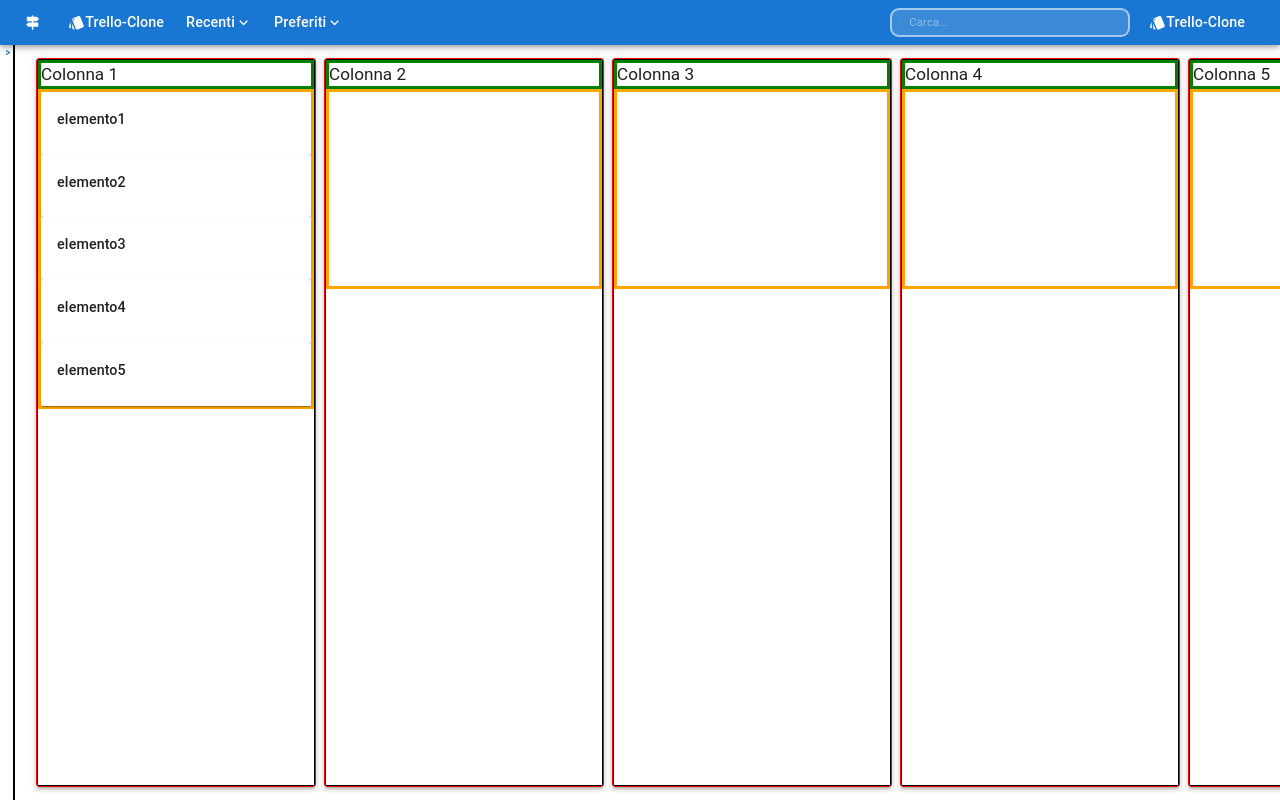
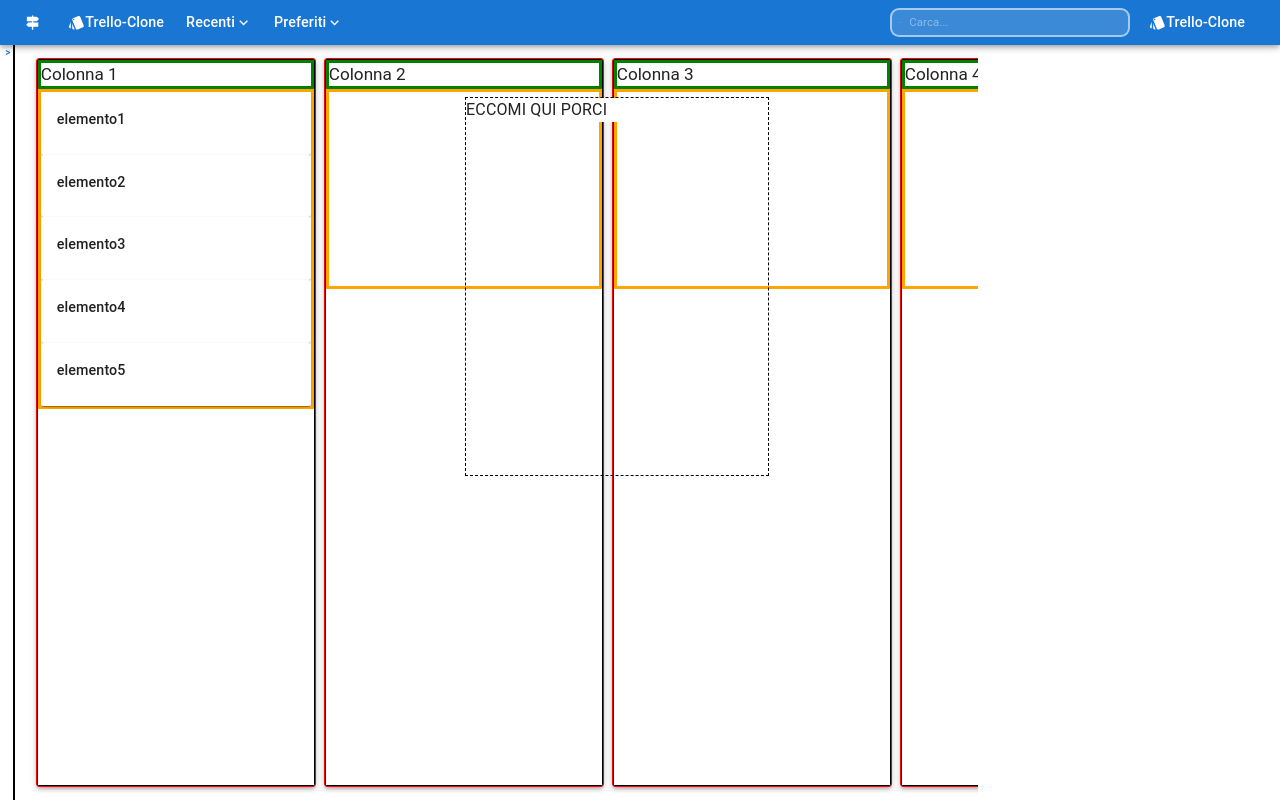
Before and after one commit to matteo9966/Trello-Clone, a React (Create React App) app: page / in a window 1280 px wide. Built offline with nearby package versions, Linux system fonts and the light colour scheme; what short-unique-id would draw is missing.

Commit message:
[UPDATE] code formatting

```diff
--- a/src/App.tsx
+++ b/src/App.tsx
@@ -2,6 +2,7 @@ import React from "react";
 import { Navbar } from "./components/Navbar";
 import DefaultDrawer from "./components/DefaultDrawer";
 import TasksList from "./components/TasksList";
+import TaskForm from "./components/TasksList/TaskForm";
 function App() {
   return (
     <div
@@ -21,6 +22,7 @@ function App() {
         <div style={{ display: "flex", height: "100%" }}>
           {<DefaultDrawer />}
           {<TasksList />}
+          {<TaskForm/>}
         </div>
       </div>
     </div>
--- a/src/components/DefaultDrawer/DrawerContent.tsx
+++ b/src/components/DefaultDrawer/DrawerContent.tsx
@@ -5,6 +5,7 @@ import PersonOutlineIcon from "@mui/icons-material/PersonOutline";
 import SettingsIcon from "@mui/icons-material/Settings";
 import { useDispatch } from "react-redux";
 import { closeDrawer } from "../../redux/drawerSlice";
+import { v4 as uuidv4 } from "uuid";
 
 const DrawerContent = () => {
   const dispatch = useDispatch();
@@ -85,7 +86,7 @@ const DrawerContent = () => {
           workspace,
           youreBulletinBoard,
         ].map((itemList) => {
-          return <ListItem>{itemList}</ListItem>;
+          return <ListItem key={uuidv4()}>{itemList}</ListItem>;
         })}
       </List>
     </Box>
--- a/src/components/DefaultDrawer/index.tsx
+++ b/src/components/DefaultDrawer/index.tsx
@@ -1,8 +1,8 @@
 import { Box, Button } from "@mui/material";
 import DrawerContent from "./DrawerContent";
 import { useDispatch, useSelector } from "react-redux";
-import {RootState } from "../../redux/store";
-import {openDrawer } from "../../redux/drawerSlice";
+import { RootState } from "../../redux/store";
+import { openDrawer } from "../../redux/drawerSlice";
 
 const DefaultDrawer = () => {
   const drawerState = useSelector((state: RootState) => state.drawer);
@@ -15,7 +15,7 @@ const DefaultDrawer = () => {
         display: "flex",
         minWidth: drawerState ? "300px" : "15px",
         height: "100%",
-        borderRight: '2px solid black',
+        borderRight: "2px solid black",
         transition: "min-width 0.5s ease 0s",
       }}
     >
--- a/src/components/MainPanel/ColumnDroppableArea.tsx
+++ b/src/components/MainPanel/ColumnDroppableArea.tsx
@@ -1,19 +1,35 @@
-import React from 'react'
-import {  Droppable } from "react-beautiful-dnd";
-import { Column } from '../../Classes/Column';
-import { ColumnItemDraggable } from './ColumnItemDraggable';
-export const ColumnDroppableArea:React.FC<{columnData:Column,children?:React.ReactNode}> = ({columnData,children}) => {
-    return (
-        <Droppable droppableId={columnData.ID}  type="ITEMS">
-          {(provided)=>{return (<div {...provided.droppableProps} ref={provided.innerRef} style={{width:'100%',height:'100%',minHeight:'200px', border:'3px solid orange'}}>
+import React from "react";
+import { Droppable } from "react-beautiful-dnd";
+import { Column } from "../../Classes/Column";
+import { ColumnItemDraggable } from "./ColumnItemDraggable";
+export const ColumnDroppableArea: React.FC<{
+  columnData: Column;
+  children?: React.ReactNode;
+}> = ({ columnData, children }) => {
+  return (
+    <Droppable droppableId={columnData.ID} type="ITEMS">
+      {(provided) => {
+        return (
+          <div
+            {...provided.droppableProps}
+            ref={provided.innerRef}
+            style={{
+              width: "100%",
+              height: "100%",
+              minHeight: "200px",
+              border: "3px solid orange",
+            }}
+          >
+            {columnData.items.map((item, index) => {
+              return (
+                <ColumnItemDraggable key={item.ID} index={index} item={item} />
+              );
+            })}
 
-              {columnData.items.map((item,index)=>{
-                  return(<ColumnItemDraggable key={item.ID} index={index} item={item}/>)
-              })}
-
-
-              {provided.placeholder}
-          </div>)}}
-        </Droppable>
-    )
-}
+            {provided.placeholder}
+          </div>
+        );
+      }}
+    </Droppable>
+  );
+};
--- a/src/components/MainPanel/dragLogic.ts
+++ b/src/components/MainPanel/dragLogic.ts
@@ -1,18 +1,15 @@
 import { DropResult } from "react-beautiful-dnd";
 import { useDispatch } from "react-redux";
-import { reorderColumns,reorderItems } from "../../redux/cardsSlice";
+import { reorderColumns, reorderItems } from "../../redux/cardsSlice";
 
 export const useMainPanel = () => {
   const dispatch = useDispatch();
 
   function onDragEnd(result: DropResult) {
-      console.log(result)
+    console.log(result);
     if (!result.destination) {
       return;
     }
-
-
-
 
     if (result.type === "COLONNA") {
       dispatch(
@@ -21,10 +18,17 @@ export const useMainPanel = () => {
           destinationIndex: result.destination.index,
         })
       );
-      return
+      return;
     }
-    if(result.type==="ITEMS"){
-       dispatch(reorderItems({destinationIndex:result.destination.index,sourceIndex:result.source.index,destinationestinationColumnID:result.destination.droppableId,sourceColumnID:result.source.droppableId}))
+    if (result.type === "ITEMS") {
+      dispatch(
+        reorderItems({
+          destinationIndex: result.destination.index,
+          sourceIndex: result.source.index,
+          destinationestinationColumnID: result.destination.droppableId,
+          sourceColumnID: result.source.droppableId,
+        })
+      );
     }
     //altrimenti fai il dispatch e passi source e destination index!
   }
--- a/src/components/MainPanel/index.tsx
+++ b/src/components/MainPanel/index.tsx
@@ -16,9 +16,7 @@ export const MainPanel = () => {
          in questo modo un elemento draggable potra essere droppato solo nel contenitore a cui appartiene!
          */
 
-    <DragDropContext
-      onDragEnd={onDragEnd}
-    >
+    <DragDropContext onDragEnd={onDragEnd}>
       <Droppable
         droppableId="droppable-main"
         direction="horizontal"
--- a/src/components/TasksList/Task.tsx
+++ b/src/components/TasksList/Task.tsx
@@ -7,6 +7,7 @@ import {
   Divider,
 } from "@mui/material";
 import { taskType } from "../../redux/taskSlice";
+import TaskForm from "./TaskForm";
 
 const Task: FC<taskType> = ({ title, description, parentShell }) => {
   return (
--- /dev/null
+++ b/src/components/TasksList/TaskForm.tsx
@@ -0,0 +1,29 @@
+import { ClickAwayListener, Paper } from "@mui/material";
+import { Box } from "@mui/system";
+
+const TaskForm = () => {
+  const rightList = (
+    <Box component="div">
+      {["membri", "lista", "prova", "prova"].map(() => {})}
+    </Box>
+  );
+
+  return (
+    <ClickAwayListener onClickAway={() => console.log("premutovia")}>
+      <Box
+        sx={{
+          width: "50%",
+          height: " 50%",
+          outline: " dashed 1px black",
+          position: "relative",
+          top: "7%",
+          right: "40%",
+        }}
+      >
+        <Paper elevation={0}>ECCOMI QUI PORCI</Paper>
+      </Box>
+    </ClickAwayListener>
+  );
+};
+
+export default TaskForm;
--- a/src/redux/cardsSlice.ts
+++ b/src/redux/cardsSlice.ts
@@ -1,53 +1,66 @@
-import { createSlice,PayloadAction  } from "@reduxjs/toolkit";
-import {board} from '../dummyData/Data'
-import reorderArray from '../HelperFunctions/reorderArray'
-import {reorderItems as reorderItemList} from '../HelperFunctions/reorderItems'
+import { createSlice, PayloadAction } from "@reduxjs/toolkit";
+import { board } from "../dummyData/Data";
+import reorderArray from "../HelperFunctions/reorderArray";
+import { reorderItems as reorderItemList } from "../HelperFunctions/reorderItems";
 interface ColumnsReorder {
-    sourceIndex:number;
-    destinationIndex:number;
+  sourceIndex: number;
+  destinationIndex: number;
 }
 interface ItemsReorder {
-    sourceIndex:number;
-    destinationIndex:number;
-    sourceColumnID:string;
-    destinationestinationColumnID:string;
+  sourceIndex: number;
+  destinationIndex: number;
+  sourceColumnID: string;
+  destinationestinationColumnID: string;
 }
 
 const cardsSlice = createSlice({
-    name:'cards',
-    initialState:{board:board},
-    reducers:{
-       reorderColumns:(state,action:PayloadAction<ColumnsReorder>)=>{
-           const sourceIndex = action.payload.sourceIndex;
-           const destinationIndex=action.payload.destinationIndex;
-           const reorderedArray=reorderArray(state.board,sourceIndex,destinationIndex);
-           return {...state,board:reorderedArray}
+  name: "cards",
+  initialState: { board: board },
+  reducers: {
+    reorderColumns: (state, action: PayloadAction<ColumnsReorder>) => {
+      const sourceIndex = action.payload.sourceIndex;
+      const destinationIndex = action.payload.destinationIndex;
+      const reorderedArray = reorderArray(
+        state.board,
+        sourceIndex,
+        destinationIndex
+      );
+      return { ...state, board: reorderedArray };
+    },
 
-       },
+    reorderItems: (state, action: PayloadAction<ItemsReorder>) => {
+      const sourceIndex = action.payload.sourceIndex;
+      const destinationIndex = action.payload.destinationIndex;
+      const sourceCID = action.payload.sourceColumnID;
+      const destCID = action.payload.destinationestinationColumnID;
+      console.log(
+        "sourceindex:",
+        sourceIndex,
+        "\n",
+        "destinationindex:",
+        destinationIndex,
+        "\n",
+        sourceCID,
+        "\n",
+        destCID
+      );
 
-       reorderItems:(state,action:PayloadAction<ItemsReorder>)=>{
-           const sourceIndex =action.payload.sourceIndex;
-           const destinationIndex=action.payload.destinationIndex;
-           const sourceCID=action.payload.sourceColumnID;
-           const destCID=action.payload.destinationestinationColumnID;
-           console.log('sourceindex:',sourceIndex,'\n','destinationindex:',destinationIndex,'\n',sourceCID,'\n',destCID)
+      if (sourceCID === destCID && sourceIndex === destinationIndex) {
+        return;
+      }
 
-           if(sourceCID===destCID && sourceIndex===destinationIndex){
-               return
-           }
+      const newboard = reorderItemList(
+        state.board,
+        sourceIndex,
+        destinationIndex,
+        sourceCID,
+        destCID
+      );
+      return { ...state, board: newboard };
+    },
+    addItemToColumn: () => {},
+  },
+});
 
-
-            const newboard = reorderItemList(state.board,sourceIndex,destinationIndex,sourceCID,destCID)
-             return {...state,board:newboard}
-
-
-
-       },
-       addItemToColumn:()=>{},
-
-    }
-
-})
-
-export const {reorderColumns,reorderItems} =cardsSlice.actions
-export default cardsSlice.reducer
+export const { reorderColumns, reorderItems } = cardsSlice.actions;
+export default cardsSlice.reducer;
```
Also changed, not shown: src/components/MainPanel/ColumnItemDraggable.tsx (+3 -8 lines), src/redux/store.ts (+8 -11 lines), src/components/MainPanel/Column.tsx (line endings or trailing spaces).
